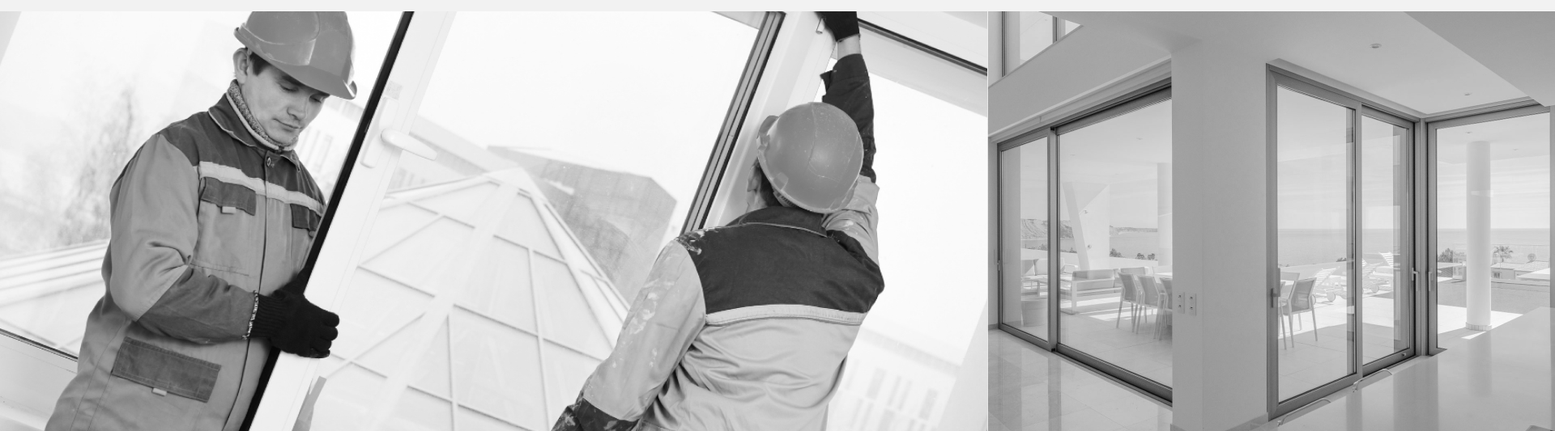
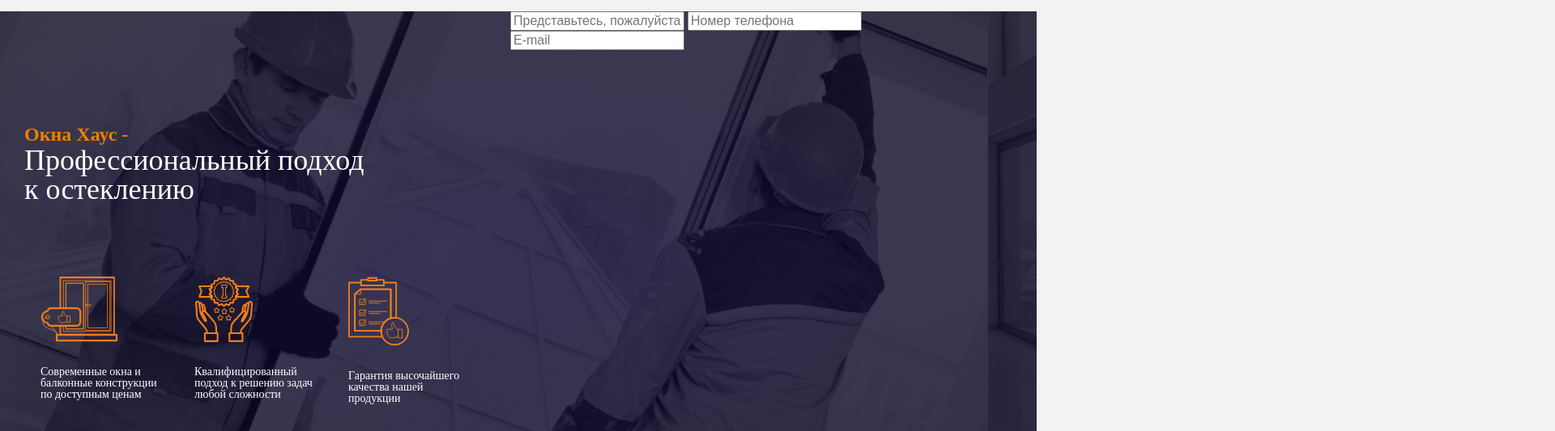
Before and after one commit to CRAFTSW0MAN/layout-practice, a plain HTML site: page index.html in a window 1280 px wide. Shown: the part 83-616 px from the top of the page at 81% size, 1920 px wide, since content can reach past the window. Drawn offline with Linux system fonts and the light colour scheme.

Commit message:
первая часть верстки Мейн

```diff
--- a/index.html
+++ b/index.html
@@ -40,11 +40,40 @@
             </div>
         </header>
 
-        <section class="login">
+        <main class="login">
+            <div class="login-container">
+                <div class="login-container__info advantages">
+                    <h1 class="advantages-header"><span>Окна Хаус -</span><br>Профессиональный подход к остеклению</h1>
+                    <div class="advantages-block">
+                        <div class="advantages-block__info">
+                            <img src="/imges/medal01.svg" alt="medal01">
+                            <p class="">Современные окна и балконные конструкции по доступным ценам</p>
+                        </div>
+                        <div class="advantages-block__info">
+                            <img src="/imges/medal02.svg" alt="medal02">
+                            <p class="">Квалифицированный подход к решению задач любой сложности</p>
+                        </div><div class="advantages-block__info">
+                            <img src="/imges/medal03.svg" alt="medal03">
+                            <p class="">Гарантия высочайшего качества нашей продукции</p>
+                        </div>
+                    </div>
+
+                </div>
+                <div class="login-container__form form">
+                    <form class="form-block" action="#">
+                        <div class="form-block__info">
+                            <input type="text" name="username" placeholder="Представьтесь, пожалуйста">
+                            <input type="text" name="phone_number" placeholder="Номер телефона">
+                            <input type="email" name="mail" placeholder="E-mail">
+                        </div>
+                    </form>
+                    <div class="form-button"></div>
+                    <div class="form-img"></div>
+                </div>
+
+            </div>
             <div class="login-img"></div>
-            <img src="./imges/login1.jpg" alt="">
-            <img src="./imges/login2.jpg" alt="">
-        </section>
+        </main>
 
         <section class="services">
             <div class="services-container">
--- a/sass/blocks/_login.scss
+++ b/sass/blocks/_login.scss
@@ -1,6 +1,56 @@
-.login{
-    display: flex;
-    height: 562px;
-    margin-bottom: 70px;
-    background-image: linear-gradient(to right, rgba(9, 5, 47, .85) 0%, rgba(49, 29, 94, .85) 100%),
+.login {
+    max-height: 562px;
+    max-width: 1920px;
+    background-image: url(/imges/login1.jpg), url(/imges/login2.jpg);
+    background-repeat: no-repeat;
+    background-position: 0 0, 1219px 0;
+    margin: 0 auto;
+
+    &-container {
+        background: radial-gradient(rgba(9, 5, 47, 0.8) 0%, rgba(10, 8, 31, 0.8) 100%);
+        display: flex;
+        justify-content:center;
+
+
+        .advantages {
+            padding: 10px;
+
+            &-header{
+                font-size: 36px;
+                color: #FFFFFF;
+                max-width: 430px;
+                font-weight: lighter;
+                padding: 120px 20px 50px 20px;
+
+                span {
+                    color: #EF7F04;
+                    font-size: 24px;
+                    font-weight: 700;
+                }
+            }
+
+            &-block {
+                max-width: 800px;
+                color: #FFFFFF;
+                font-size: 14px;
+                display: flex;
+                justify-content: space-between;
+                padding: 20px 20px 100px 20px;
+
+                &__info {
+                    width: 150px;
+                    margin: 20px;
+
+                    p{
+                        padding: 30px 0 0 0;
+                    }
+                }
+
+
+            }
+        }
+
+
+    }
+
 }
--- a/sass/style.scss
+++ b/sass/style.scss
@@ -5,8 +5,7 @@
 }
 
 body {
-background-color: #f2f2f2;
-font-family: roboto;
+    background-color: #f2f2f2;
 }
 
 @import url('https://fonts.googleapis.com/css2?family=Roboto+Slab:wght@100;200;300;400;700&display=swap');
```
Also changed, not shown: css/style.css, imges/medal01.svg (added), imges/medal02.svg (added), imges/medal03.svg (added), 1 other file.
